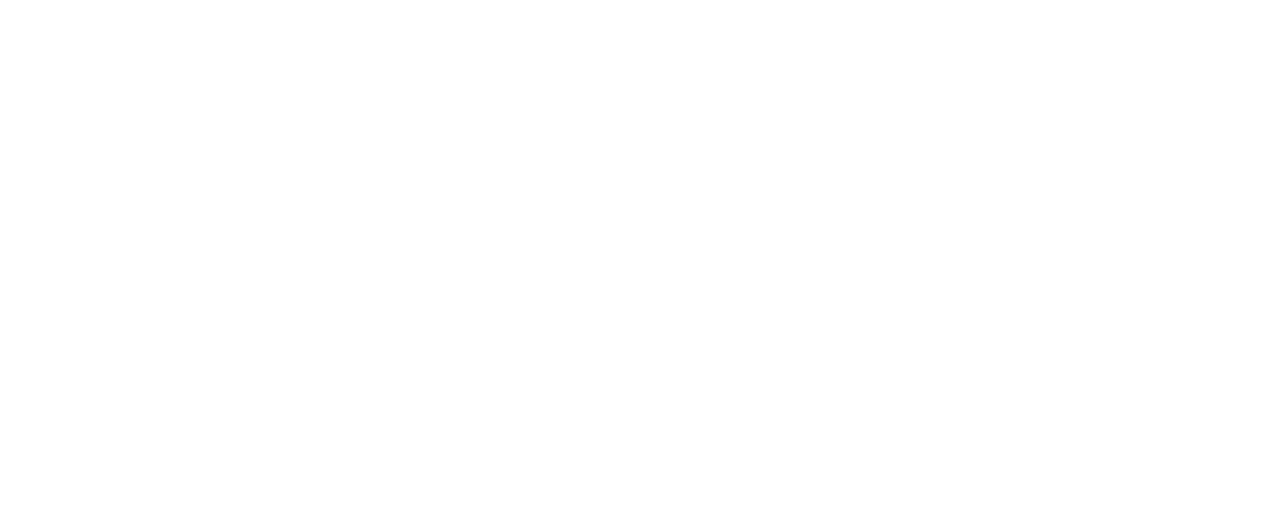
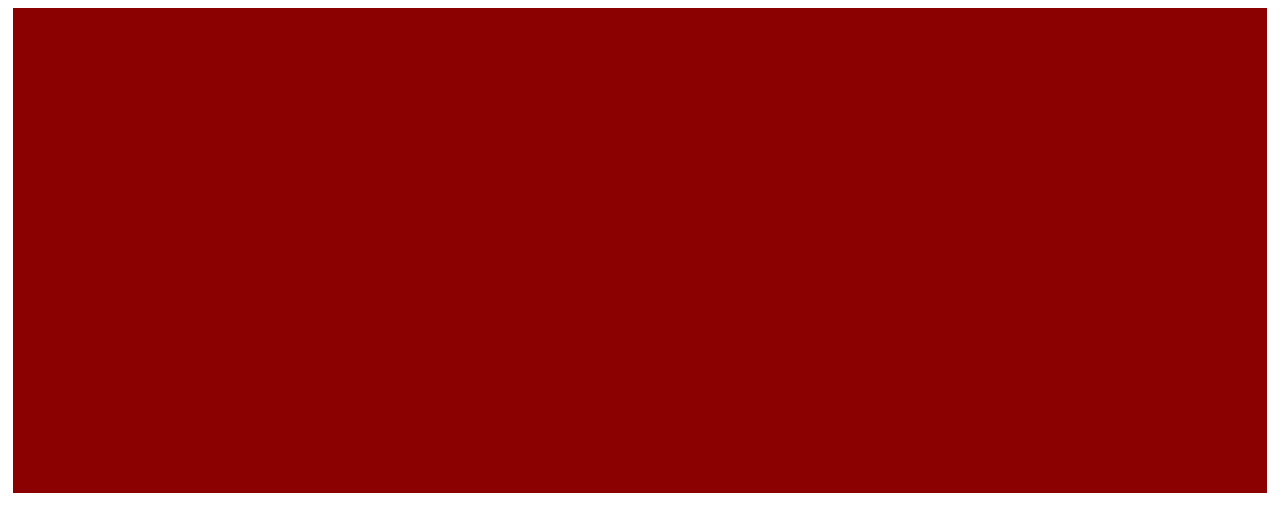
Before and after one commit to Falconx94/fj2023-git-ramificaciones, a plain HTML site: page public/index.html in a window 1280 px wide. Drawn offline with Linux system fonts and the light colour scheme.

Commit message:
iss55: Hecho
-Agregada Fuente del index
-Agregada Estructura de pagina
-Arreglado nombre del Readme.md

```diff
--- a/public/css/main_style.css
+++ b/public/css/main_style.css
@@ -2,3 +2,14 @@
 {
     font-family: 'Courier New', Courier, monospace;
 }
+#Body_Header
+{
+    margin: auto;
+    padding: 15em;
+    background-color: brown;
+}
+#Body_Header, .slider
+{
+    margin: 5px;
+    background-color: darkred;
+}
--- a/public/index.html
+++ b/public/index.html
@@ -8,7 +8,11 @@
     <title>Document</title>
 </head>
 <body>
+    <section id="Body_Header">
+        <div class="slider">
 
+        </div>
+    </section>
     <script src="js/app.js"></script>
 </body>
 </html>
```
Also changed, not shown: 2 other files.
